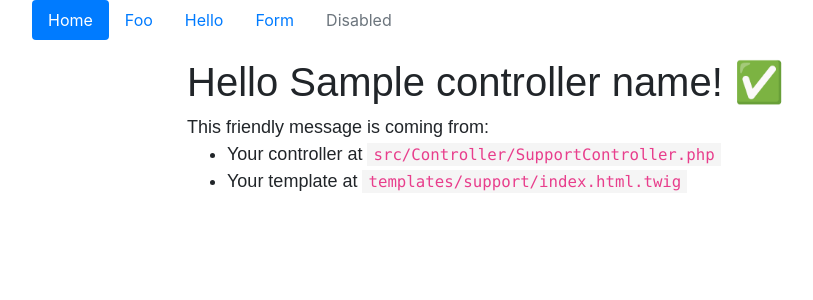
After one commit to KostyaTa/firstp, a Symfony app: template templates/support/index.html.twig in a window 1280 px wide. The commit adds this page. Shown: the top 300 px of the page, without its empty margins (53-866 px from the left). Run offline with Twig, Linux system fonts and the light colour scheme; the template is opened without the code that fills it: most values are stand-ins (such as "Sample title", 1, 10 or a date in 2020); some libraries are stand-ins or nearby versions.

```diff
--- a/composer.json
+++ b/composer.json
@@ -17,7 +17,7 @@
         "symfony/process": "^3.4",
         "symfony/security-bundle": "^3.4",
         "symfony/serializer-pack": "*",
-        "symfony/swiftmailer-bundle": "^3.1",
+        "symfony/swiftmailer-bundle": "^3.2",
         "symfony/twig-bundle": "^3.4",
         "symfony/validator": "^3.4",
         "symfony/web-link": "^3.4",
--- a/config/services.yaml
+++ b/config/services.yaml
@@ -2,6 +2,7 @@
 # https://symfony.com/doc/current/best_practices/configuration.html#application-related-configuration
 parameters:
     locale: 'en'
+    app.myParam: 'Nerding out'
 
 services:
     # default configuration for services in *this* file
@@ -26,3 +27,6 @@ services:
 
     # add more service definitions when explicit configuration is needed
     # please note that last definitions always *replace* previous ones
+    App\Mailer\Emailer:
+        $myParam: '%app.myParam%'
+        $logger: '@logger'
--- a/templates/base.html.twig
+++ b/templates/base.html.twig
@@ -16,11 +16,13 @@
                 <a class="flex-sm-fill text-sm-center nav-link active" href="/">Home</a>
                 <a class="flex-sm-fill text-sm-center nav-link" href="{{ path('foo') }}">Foo</a>
                 <a class="flex-sm-fill text-sm-center nav-link" href="{{ path('hello_page') }}">Hello</a>
+                <a class="flex-sm-fill text-sm-center nav-link" href="{{ path('form') }}">Form</a>
                 <a class="flex-sm-fill text-sm-center nav-link disabled" href="#">Disabled</a>
             </nav>
         </div>
 
     </heder>
+    {% include 'flash_messages.html.twig' %}
         {% block body %}{% endblock %}
         {% block javascripts %}{% endblock %}
     </body>
--- /dev/null
+++ b/templates/flash_messages.html.twig
@@ -0,0 +1,12 @@
+{% block flash_messages %}
+    {% for type, messages in app.session.flashbag.all() %}
+        {% for message in messages %}
+            <div class="alert alert-dismissible alert-{{ type }}" role="alert">
+                <button type="button" class="close" data-dismiss="alert"><span aria-hidden="true">&times;</span>
+                </button>
+
+                {{ message | raw }}
+            </div>
+        {% endfor %}
+    {% endfor %}
+{% endblock %}
--- /dev/null
+++ b/templates/support/index.html.twig
@@ -0,0 +1,20 @@
+{% extends 'base.html.twig' %}
+
+{% block title %}Hello {{ controller_name }}!{% endblock %}
+
+{% block body %}
+<style>
+    .example-wrapper { margin: 1em auto; max-width: 800px; width: 95%; font: 18px/1.5 sans-serif; }
+    .example-wrapper code { background: #F5F5F5; padding: 2px 6px; }
+</style>
+
+<div class="example-wrapper">
+    <h1>Hello {{ controller_name }}! ✅</h1>
+
+    This friendly message is coming from:
+    <ul>
+        <li>Your controller at <code>src/Controller/SupportController.php</code></li>
+        <li>Your template at <code>templates/support/index.html.twig</code></li>
+    </ul>
+</div>
+{% endblock %}
```
Also changed, not shown: src/Controller/FormController.php (+28 -3 lines), src/Controller/SupportController.php (added, +22 -0 lines), src/Mailer/Emailer.php (added, +19 -0 lines), 1 other file.
